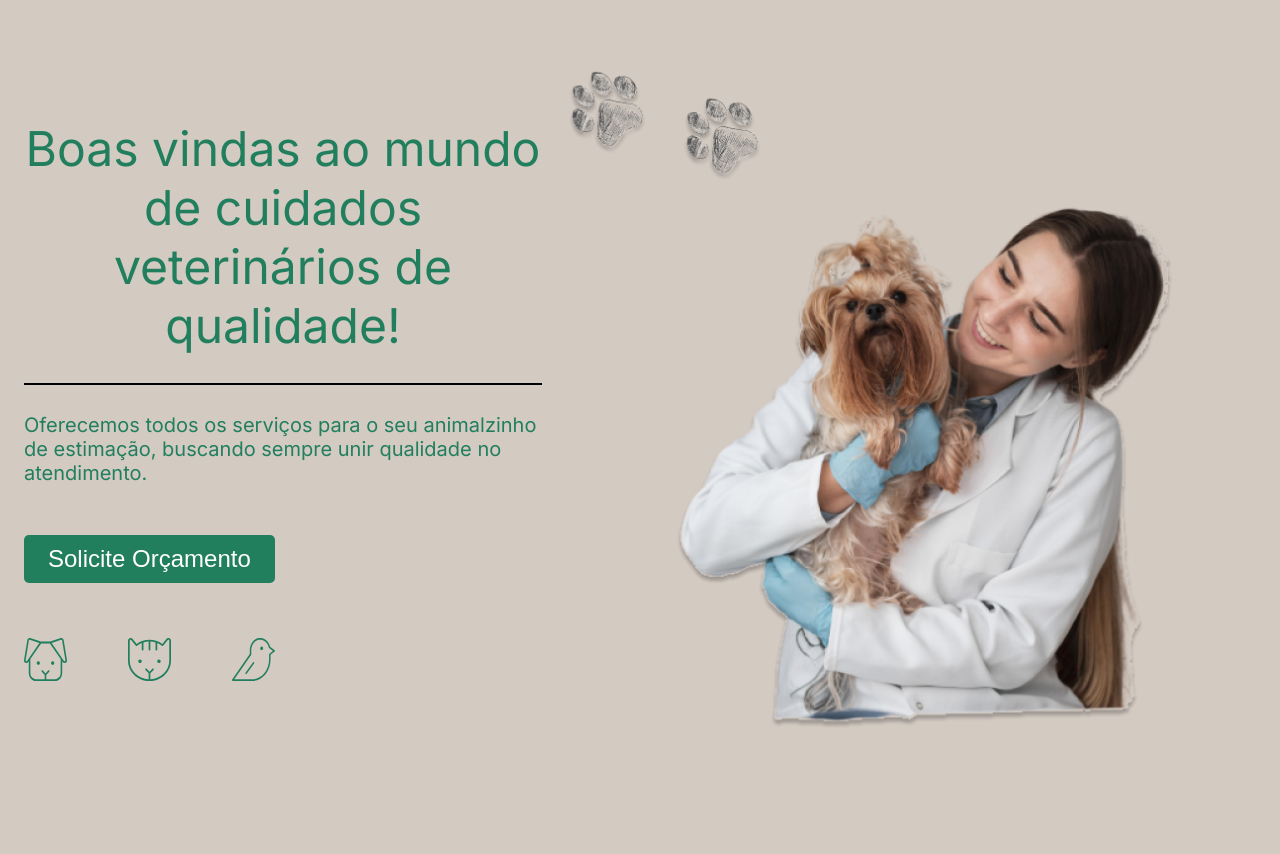
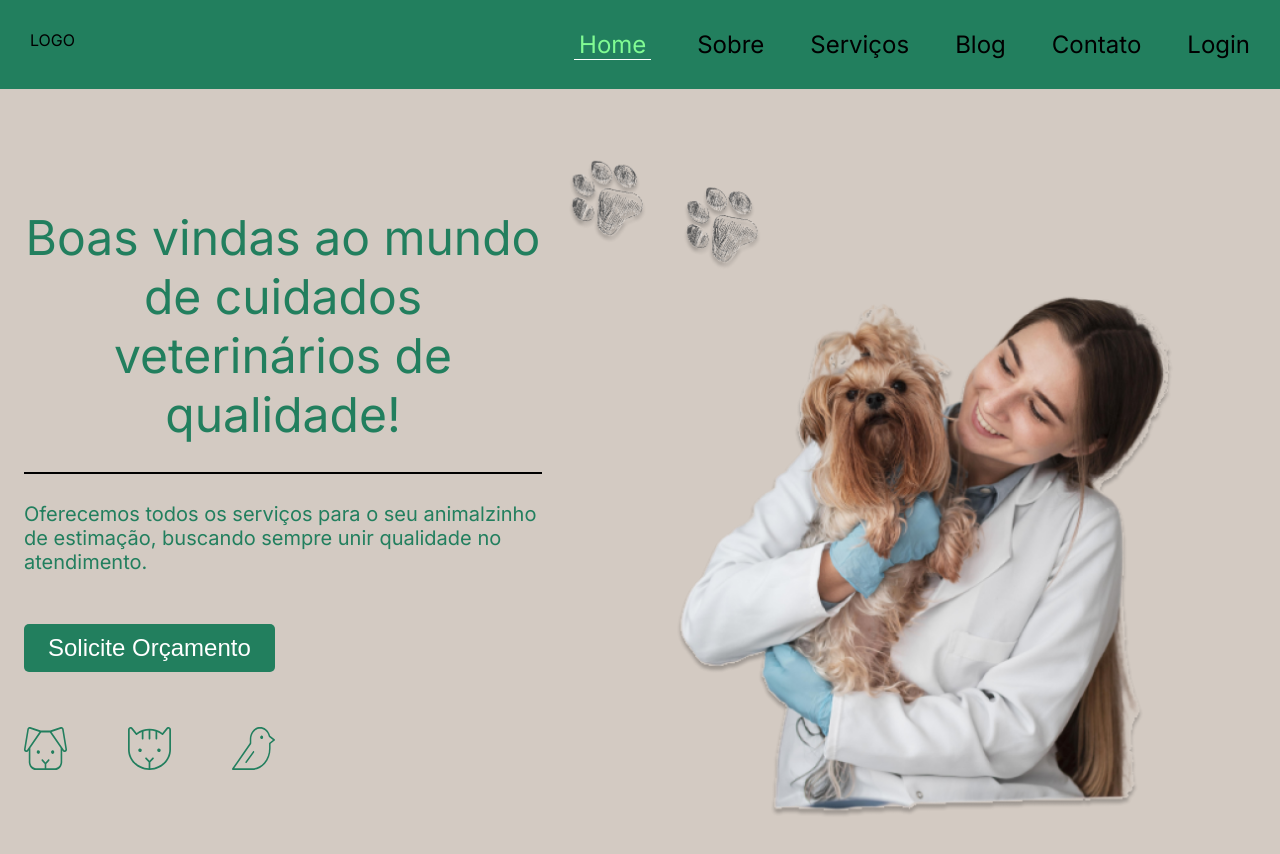
Before and after one commit to Juniors-Developers-Group-JDG/Hospital-Veteririo-Front-End, a Next.js app: page / in a window 1280 px wide. Shown: the top 854 px of the page. Before the commit the page ends 800 px from the top, so only its background shows below. Built offline with nearby package versions, Linux system fonts and the light colour scheme.

Commit message:
feature/criação-do-header

```diff
--- a/src/app/layout.jsx
+++ b/src/app/layout.jsx
@@ -1,5 +1,6 @@
 import { Inter } from 'next/font/google'
 import './globals.css'
+import { Header } from '../components/Header'
 
 const inter = Inter({ subsets: ['latin'] })
 
@@ -11,7 +12,9 @@ export const metadata = {
 export default function RootLayout({ children }) {
   return (
     <html lang="en">
-      <body className={inter.className}>{children}</body>
+      <body className={inter.className}>
+        <Header />
+        {children}</body>
     </html>
   )
 }
--- /dev/null
+++ b/src/components/Header/components/Navlink/index.jsx
@@ -0,0 +1,7 @@
+import styles from '../../header.module.scss'
+
+export function Navlink({isActive, children}){
+  return(
+    <li><a href="#" className={styles.nav_link +' '+(isActive&& styles.active)}>{children}</a></li>
+  )
+}
--- /dev/null
+++ b/src/components/Header/header.module.scss
@@ -0,0 +1,24 @@
+.header{
+  display: flex;
+  justify-content: space-between;
+  padding: 1.875rem;
+  background-color: #227F5E;
+}
+
+.navbar{
+  display: flex;
+  font-size: 1.5rem;
+  gap: 2.875rem;
+}
+.Logo{
+  text-transform: uppercase;
+}
+.nav_link{
+
+}
+.active{
+  color: #80FB93;
+  border-bottom: #fff 1px solid;
+  padding-inline: .2em;
+
+}
--- /dev/null
+++ b/src/components/Header/index.jsx
@@ -0,0 +1,20 @@
+import { Navlink } from './components/Navlink'
+import styles from './header.module.scss'
+
+export function Header({isActive}){
+  return(
+    <header className={styles.header}>
+      <span className={styles.Logo}>Logo</span>
+      <nav>
+        <ul className={styles.navbar}>
+          <Navlink isActive>Home</Navlink>
+          <Navlink>Sobre</Navlink>
+          <Navlink>Serviços</Navlink>
+          <Navlink>Blog</Navlink>
+          <Navlink>Contato</Navlink>
+          <Navlink>Login</Navlink>
+        </ul>
+      </nav>
+    </header>
+  )
+}
```
